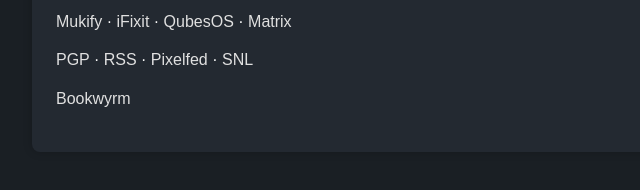
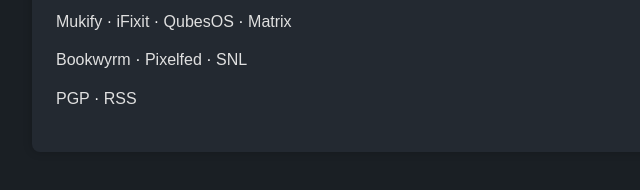
Before and after one commit to midtsveen/midtsveen.github.io, a plain HTML site: page index.html in a window 1280 px wide. Shown: the part 1778-1968 px from the top of the page, 208-848 px from the left. Drawn offline with Linux system fonts and the light colour scheme.

Commit message:
Update index.html

```diff
--- a/index.html
+++ b/index.html
@@ -47,8 +47,8 @@
                     <li><a href="https://monkeytype.com/profile/p-marg">Monkeytype</a> · <a href="https://discuss.grapheneos.org/u/p-marg">GrapheneOS</a> · <a href="https://bandcamp.com/pmarg">Bandcamp</a></li>
                     <li><a href="https://en.wikipedia.org/wiki/User:Erik-Pirat">Wikipedia</a> · <a href="https://discogs.com/user/pmarg">Discogs</a> · <a href="https://github.com/midtsveen">GitHub</a> · <a href="SignalGroupQr.png">Signal</a></li>
                     <li><a href="https://mukify.com/en/wishlist/d2168dd8-137a-414c-9666-29f1ebf6adc8">Mukify</a> · <a href="https://www.ifixit.com/User/4620054/p.marg">iFixit</a> · <a href="https://forum.qubes-os.org/u/p.marg">QubesOS</a> · <a href="https://matrix.to/#/@midtsveen:linux.pizza">Matrix</a></li>
-                    <li><a href="pmarg@anche.no.asc">PGP</a> · <a href="https://social.linux.pizza/@midtsveen.rss">RSS</a> · <a href="https://pixelfed.social/midtsveen">Pixelfed</a> · <a href="https://brukere.snl.no/64413">SNL</a></li>
-                    <li><a href="https://bookwyrm.social/user/midtsveen">Bookwyrm</a></li>
+                    <li><a href="https://bookwyrm.social/user/midtsveen">Bookwyrm</a> · <a href="https://pixelfed.social/midtsveen">Pixelfed</a> · <a href="https://brukere.snl.no/64413">SNL</a></li>
+                    <li><a href="pmarg@anche.no.asc">PGP</a> · <a href="https://social.linux.pizza/@midtsveen.rss">RSS</a></li>
                 </ul>
             </section>
         </main>
```
